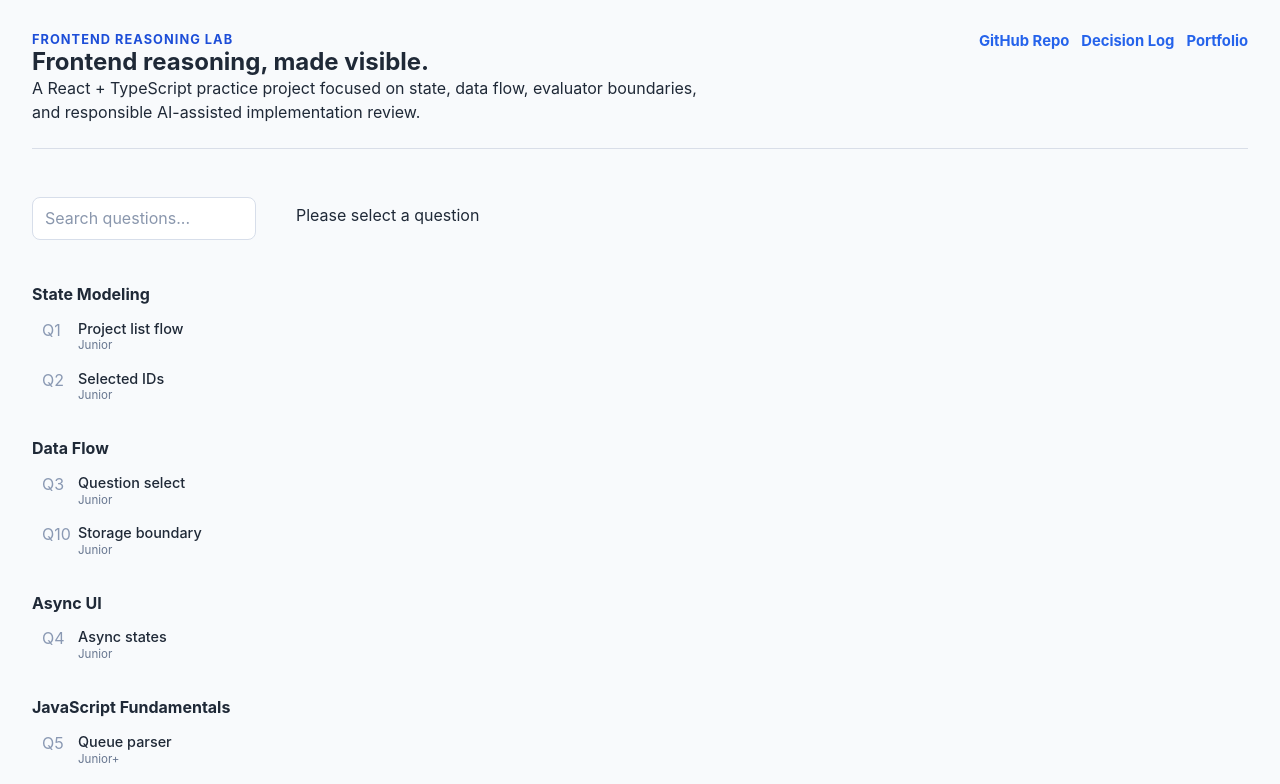
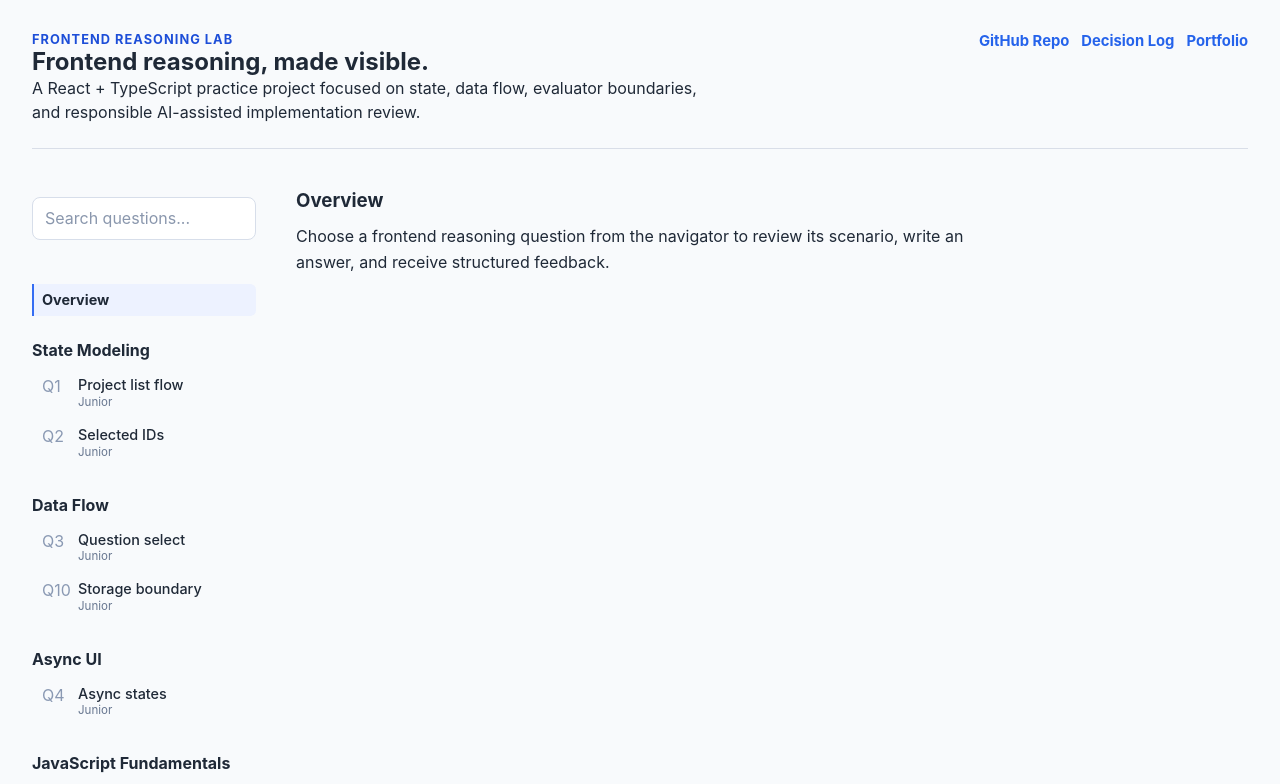
Before and after one commit to stuartchendev/frontend-reasoning-lab, a React (Vite) app: page / in a window 1280 px wide. Shown: the top 784 px of the page. Built offline with nearby package versions, Linux system fonts and the light colour scheme.

Commit message:
feat: add explicit overview navigation state
- selectedContent union selection
- Overview static navigation
- explicit overview/question render flow
- navigation dataset typing
- nested render and cleanup define name

```diff
--- a/src/App.tsx
+++ b/src/App.tsx
@@ -2,12 +2,15 @@ import { useRef, useState, type FormEvent } from "react";
 import { fixedQuestions } from "./data/fixedQuestions";
 import { rubricCriteria } from "./data/rubricCriteria";
 import { fakeEvaluator } from "./lib/fakeEvaluator";
+import { OverviewPanel } from "./components/OverviewPanel";
 import { ProjectIntro } from "./components/ProjectIntro";
 import { QuestionNavigator } from "./components/QuestionNavigator";
+import type { SelectedContent } from "./types/navigation";
 import type { EvaluationResult, UserAnswer } from "./types/reasoning";
 
 export default function App() {
-  const [selectedQuestionId, setSelectedQuestionId] = useState("");
+  const [selectedContent, setSelectedContent] =
+    useState<SelectedContent>({ type: "overview" });
   const [searchText, setSearchText] = useState("");
   const [answerText, setAnswerText] = useState("");
   const [isEvaluating, setIsEvaluating] = useState(false);
@@ -15,7 +18,12 @@ export default function App() {
     useState<EvaluationResult | null>(null);
   const evaluationRequestVersionRef = useRef(0);
 
-  const selectedQuestion = fixedQuestions.find((question) => question.id === selectedQuestionId);
+  const selectedQuestion =
+    selectedContent.type === "question"
+      ? fixedQuestions.find(
+          (question) => question.id === selectedContent.questionId,
+        )
+      : undefined;
 
   // for QuestionNavigator Search filter
   const filteredQuestions = fixedQuestions.filter((question) => {
@@ -31,13 +39,13 @@ export default function App() {
     ].some((value) => value.toLowerCase().includes(normalizedSearchText));
   });
 
-  const handleSelectQuestion = (id: string) => {
+  const handleSelectContent = (content: SelectedContent) => {
     evaluationRequestVersionRef.current += 1;
-    setSelectedQuestionId(id);
+    setSelectedContent(content);
     setAnswerText("");
     setIsEvaluating(false);
     setEvaluationResult(null);
-  }
+  };
 
   async function handleSubmit(event: FormEvent<HTMLFormElement>) {
     event.preventDefault();
@@ -70,21 +78,16 @@ export default function App() {
     }
   }
 
-  return (
-    <main className="page-shell">
-      <section className="project-intro">
-        <ProjectIntro />
-      </section>
-      <div className="workspace-layout">
-        <QuestionNavigator
-          questions={filteredQuestions}
-          searchText={searchText}
-          selectedQuestionId={selectedQuestionId}
-          onSelectQuestion={handleSelectQuestion}
-          onSearchTextChange={setSearchText}
-        />
-        {selectedQuestion ?
-          <section className="practice-panel" aria-labelledby="question-title">
+  function renderSelectedContent(){
+    if(selectedContent.type === "overview"){
+      return <OverviewPanel/>;
+    }
+    if(!selectedQuestion){
+      return <p role="alert">The selected question could not be found.</p>
+    }
+
+    return(
+      <section className="practice-panel" aria-labelledby="question-title">
             <div className="practice-layout">
               <div className="practice-main">
                 <section className="question-block" aria-labelledby="question-title">
@@ -144,9 +147,24 @@ export default function App() {
                 </div>
               </div>
             </div>
-          </section> :
-          <p>Please select a question</p>
-        }
+      </section>
+    )
+  }
+
+  return (
+    <main className="page-shell">
+      <section className="project-intro">
+        <ProjectIntro />
+      </section>
+      <div className="workspace-layout">
+        <QuestionNavigator
+          questions={filteredQuestions}
+          searchText={searchText}
+          selectedContent={selectedContent}
+          onSelectContent={handleSelectContent}
+          onSearchTextChange={setSearchText}
+        />
+       {renderSelectedContent()}
       </div>
     </main>
   );
--- /dev/null
+++ b/src/components/OverviewPanel.tsx
@@ -0,0 +1,17 @@
+export function OverviewPanel() {
+  return (
+    <section className="practice-panel" aria-labelledby="overview-title">
+      <div className="practice-layout">
+        <div className="practice-main">
+          <section className="question-block" aria-labelledby="overview-title">
+            <h1 id="overview-title">Overview</h1>
+            <p>
+              Choose a frontend reasoning question from the navigator to review
+              its scenario, write an answer, and receive structured feedback.
+            </p>
+          </section>
+        </div>
+      </div>
+    </section>
+  );
+}
--- a/src/components/QuestionNavigator.tsx
+++ b/src/components/QuestionNavigator.tsx
@@ -1,20 +1,26 @@
+import { staticNavigationItems } from "../data/staticNavigationItems";
+import type { SelectedContent } from "../types/navigation";
 import type { ReasoningQuestions } from "../types/reasoning";
 type QuestionNavigatorProps = {
     questions: ReasoningQuestions[];
-    selectedQuestionId: string | null;
+    selectedContent: SelectedContent;
     searchText: string;
-    onSelectQuestion: (id: string) => void;
-    onSearchTextChange: (questionId: string) => void;
+    onSelectContent: (content: SelectedContent) => void;
+    onSearchTextChange: (searchText: string) => void;
 }
 export function QuestionNavigator({
     questions,
     searchText,
-    selectedQuestionId,
-    onSelectQuestion,
+    selectedContent,
+    onSelectContent,
     onSearchTextChange
 }: QuestionNavigatorProps) {
 
-    const groupedQuesitons = questions.reduce<
+    const selectedQuestionId = selectedContent.type === "question"
+        ? selectedContent.questionId
+        : undefined;
+
+    const groupedQuestions = questions.reduce<
         Record<string, typeof questions>
     >((groups, question) => {
         const currentGroup = groups[question.category] ?? [];
@@ -38,6 +44,29 @@ export function QuestionNavigator({
             </div>
 
             <nav className="question-navigator__nav">
+                {staticNavigationItems.map((item) => {
+
+                    const isActive = selectedContent.type === item.content.type;
+
+                    return(
+                    <button
+                        key={item.content.type}
+                        type="button"
+                        className={`question-navigator__link question-navigator__link--static${
+                            isActive ? " is-active" : ""
+                            }`}
+                        aria-current={
+                            isActive ? "page" : undefined
+                        }
+                        onClick={() => onSelectContent({ type: "overview" })}
+                    >
+                        <span className="question-navigator__title">
+                            {item.label}
+                        </span>
+                    </button>
+                    );
+                })}
+
                 {questions.length === 0 ?
                     (
                         <div className="question-navigator__empty">
@@ -46,7 +75,7 @@ export function QuestionNavigator({
                         </div>
                     ) :
                     (
-                        Object.entries(groupedQuesitons).map(([category, categoryQuestions]) => (
+                        Object.entries(groupedQuestions).map(([category, categoryQuestions]) => (
                             <section
                                 key={category}
                                 className="question-navigator__group"
@@ -69,7 +98,10 @@ export function QuestionNavigator({
                                                     ? "page"
                                                     : undefined
                                             }
-                                            onClick={() => onSelectQuestion(question.id)}
+                                            onClick={() => onSelectContent({
+                                                type: "question",
+                                                questionId: question.id,
+                                            })}
                                         >
                                             <span className="question-navigator__order">
                                                 {question.order}
--- /dev/null
+++ b/src/data/staticNavigationItems.ts
@@ -0,0 +1,13 @@
+import type { SelectedContent } from "../types/navigation";
+
+type StaticNavgationItem = {
+  label: string;
+  content: SelectedContent;
+}
+
+export const staticNavigationItems = [
+  {
+    label: "Overview",
+    content: {type:"overview"},
+  },
+] satisfies StaticNavgationItem[];
--- a/src/styles.css
+++ b/src/styles.css
@@ -259,6 +259,11 @@ select {
   font-weight: 650;
 }
 
+.question-navigator__link--static {
+  grid-template-columns: minmax(0, 1fr);
+  margin-bottom: 1.25rem;
+}
+
 .question-navigator__order {
   color: #8a99b3;
   line-height: 1.25;
--- /dev/null
+++ b/src/types/navigation.ts
@@ -0,0 +1,3 @@
+export type SelectedContent =
+  | { type: "overview" }
+  | { type: "question"; questionId: string };
```
